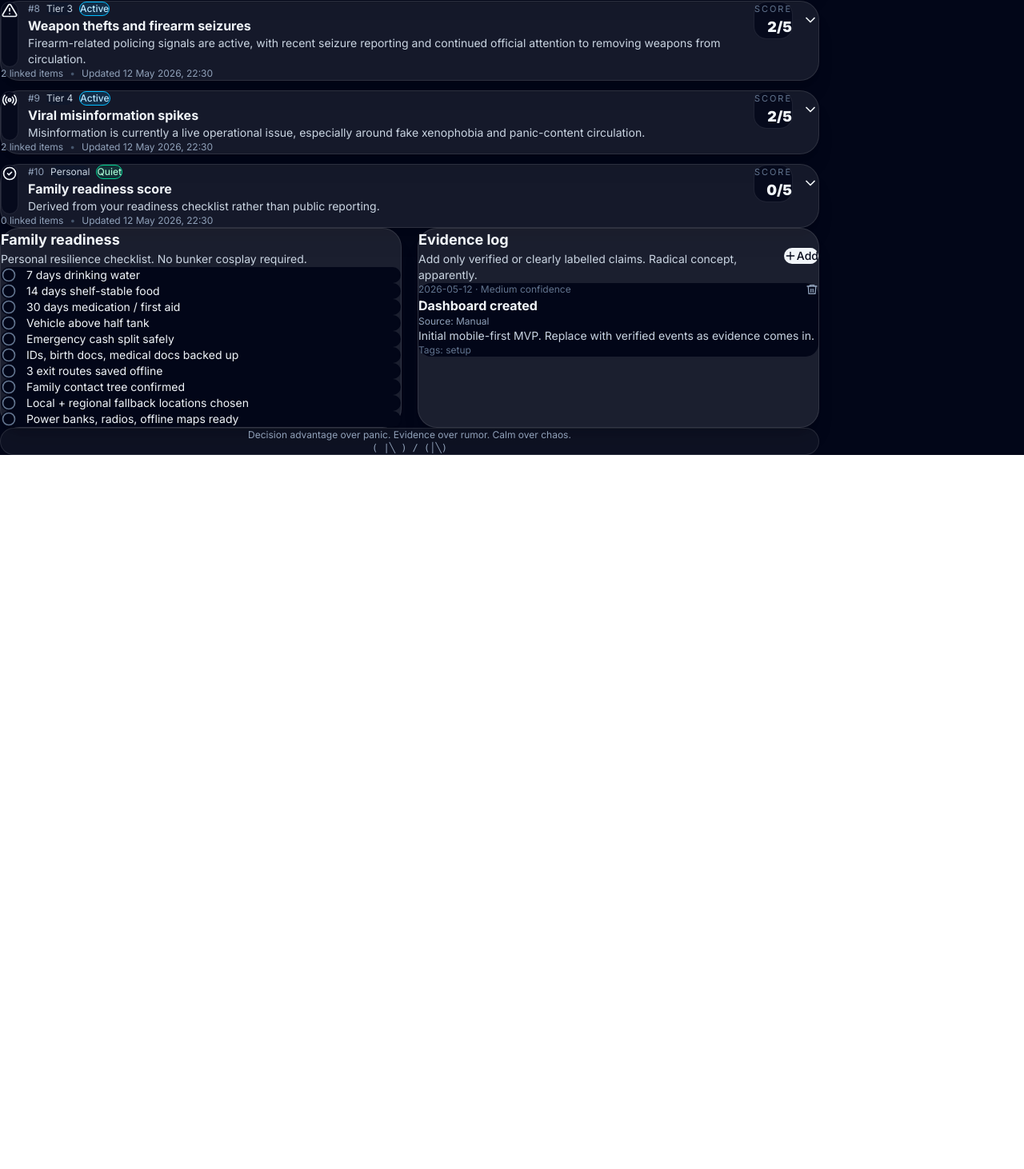
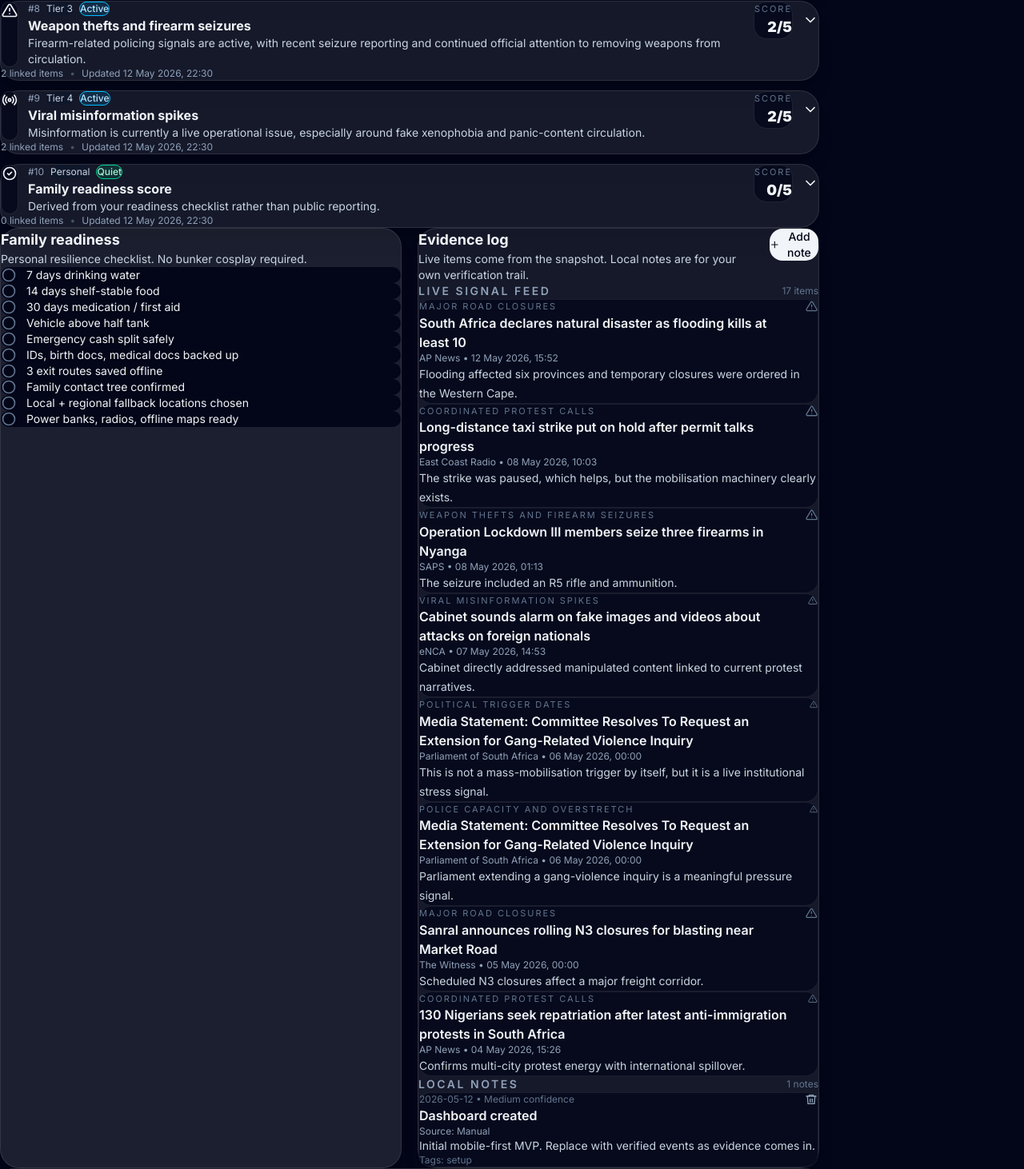
Before and after one commit to Looping69/Sani-Stability, a React (Vite) app: page / in a window 1280 px wide. Shown: the part 1144-2606 px from the top of the page at 80% size. Before the commit the page ends 1713 px from the top, so only its background shows below. Built offline with nearby package versions, Linux system fonts and the light colour scheme.

Commit message:
feat: split live feed from manual notes

```diff
--- a/src/components/EvidenceLog.jsx
+++ b/src/components/EvidenceLog.jsx
@@ -1,55 +1,108 @@
-import React, { useState } from "react";
+import React, { useMemo, useState } from "react";
 import { Card, CardContent } from "@/components/ui/Card";
 import { Button } from "@/components/ui/Button";
 import { SvgIcon } from "@/components/ui/SvgIcon";
 import { useEvents } from "@/context/EventsProvider";
+import { useIndicators } from "@/context/IndicatorsProvider";
 import { AddEventModal } from "./AddEventModal";
+import { flattenEvidence, formatDateTime } from "@/utils/helpers";
 
 export function EvidenceLog() {
   const { events, deleteEvent } = useEvents();
+  const { indicators } = useIndicators();
   const [showModal, setShowModal] = useState(false);
+
+  const liveEvidence = useMemo(() => flattenEvidence(indicators), [indicators]);
 
   return (
     <>
-      <Card className="border-white/10 bg-white/10 text-slate-100 shadow-xl">
+      <Card className="border-white/10 bg-white/8 text-slate-100 shadow-xl">
         <CardContent className="p-4">
-          <div className="flex items-center justify-between">
+          <div className="flex items-start justify-between gap-3">
             <div>
               <h2 className="text-lg font-bold">Evidence log</h2>
               <p className="mt-1 text-sm text-slate-300">
-                Add only verified or clearly labelled claims. Radical concept, apparently.
+                Live items come from the snapshot. Local notes are for your own verification trail.
               </p>
             </div>
-            <Button
-              onClick={() => setShowModal(true)}
-              className="bg-slate-100 text-slate-950 hover:bg-white"
-            >
-              <SvgIcon name="Plus" className="mr-2 h-4 w-4" /> Add
+            <Button onClick={() => setShowModal(true)} className="bg-slate-100 text-slate-950 hover:bg-white">
+              <SvgIcon name="Plus" className="mr-2 h-4 w-4" /> Add note
             </Button>
           </div>
 
-          <div className="mt-4 space-y-3">
-            {events.map((event) => (
-              <div key={event.id} className="rounded-2xl bg-slate-950 p-3">
+          <div className="mt-5">
+            <div className="mb-3 flex items-center justify-between">
+              <h3 className="text-sm font-semibold uppercase tracking-[0.18em] text-slate-400">
+                Live signal feed
+              </h3>
+              <span className="text-xs text-slate-500">{liveEvidence.length} items</span>
+            </div>
+            <div className="space-y-3">
+              {liveEvidence.slice(0, 8).map((event) => (
+                <a
+                  key={event.id}
+                  href={event.url}
+                  target="_blank"
+                  rel="noreferrer"
+                  className="block rounded-2xl border border-white/8 bg-slate-950/75 p-3 transition-colors hover:border-sky-300/45 hover:bg-slate-950"
+                >
+                  <div className="flex items-start justify-between gap-3">
+                    <div>
+                      <p className="text-[11px] uppercase tracking-[0.18em] text-slate-500">
+                        {event.indicatorName}
+                      </p>
+                      <h3 className="mt-1 font-semibold text-slate-100">{event.title}</h3>
+                      <p className="mt-2 text-xs text-slate-400">
+                        {event.publisher} • {formatDateTime(event.publishedAt)}
+                      </p>
+                    </div>
+                    <SvgIcon name="ExternalLink" className="h-4 w-4 text-slate-500" />
+                  </div>
+                  {event.note ? (
+                    <p className="mt-2 text-sm leading-6 text-slate-300">{event.note}</p>
+                  ) : null}
+                </a>
+              ))}
+            </div>
+          </div>
+
+          <div className="mt-6">
+            <div className="mb-3 flex items-center justify-between">
+              <h3 className="text-sm font-semibold uppercase tracking-[0.18em] text-slate-400">
+                Local notes
+              </h3>
+              <span className="text-xs text-slate-500">{events.length} notes</span>
+            </div>
+            <div className="space-y-3">
+              {events.length ? (
+                events.map((event) => (
+                  <div key={event.id} className="rounded-2xl border border-white/8 bg-slate-950/75 p-3">
                     <div className="flex items-start justify-between gap-3">
                       <div>
                         <p className="text-xs text-slate-500">
-                      {event.date} · {event.confidence} confidence
+                          {event.date} • {event.confidence} confidence
                         </p>
-                    <h3 className="mt-1 font-bold">{event.title}</h3>
+                        <h3 className="mt-1 font-semibold text-slate-100">{event.title}</h3>
                         <p className="mt-1 text-xs text-slate-400">Source: {event.source}</p>
                       </div>
                       <button
                         onClick={() => deleteEvent(event.id)}
-                    className="rounded-xl p-2 text-slate-400 hover:bg-white/10 hover:text-white transition-colors"
+                        className="rounded-xl p-2 text-slate-400 transition-colors hover:bg-white/10 hover:text-white"
                       >
                         <SvgIcon name="Trash2" className="h-4 w-4" />
                       </button>
                     </div>
-                {event.note && <p className="mt-2 text-sm text-slate-300">{event.note}</p>}
-                {event.tags && <p className="mt-2 text-xs text-slate-500">Tags: {event.tags}</p>}
+                    {event.note ? <p className="mt-2 text-sm text-slate-300">{event.note}</p> : null}
+                    {event.tags ? <p className="mt-2 text-xs text-slate-500">Tags: {event.tags}</p> : null}
                   </div>
-            ))}
+                ))
+              ) : (
+                <div className="rounded-2xl border border-dashed border-white/10 bg-slate-950/45 p-4 text-sm text-slate-400">
+                  No manual notes yet. Add one when you verify something locally, call a contact, or
+                  decide a source deserves more trust than a headline alone.
+                </div>
+              )}
+            </div>
           </div>
         </CardContent>
       </Card>
```
Lines whose indentation alone changed are shown as unchanged.
